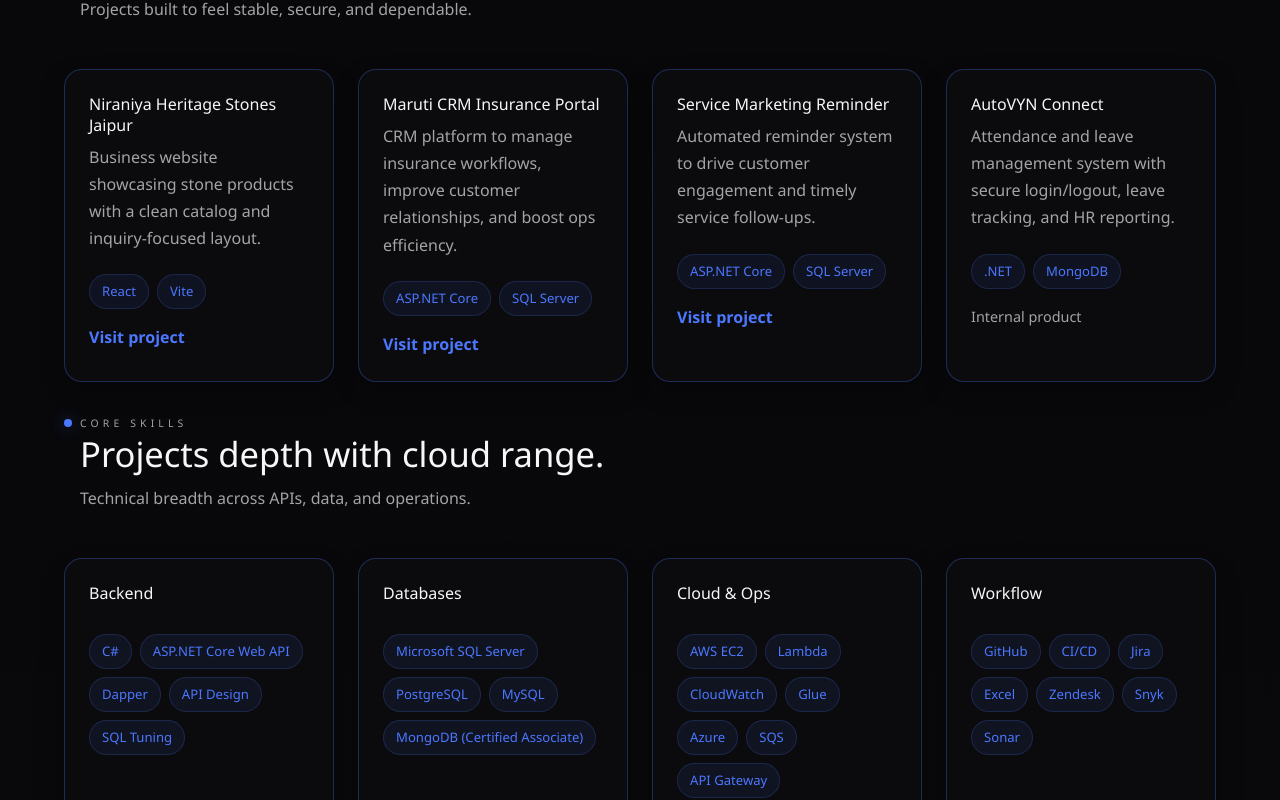
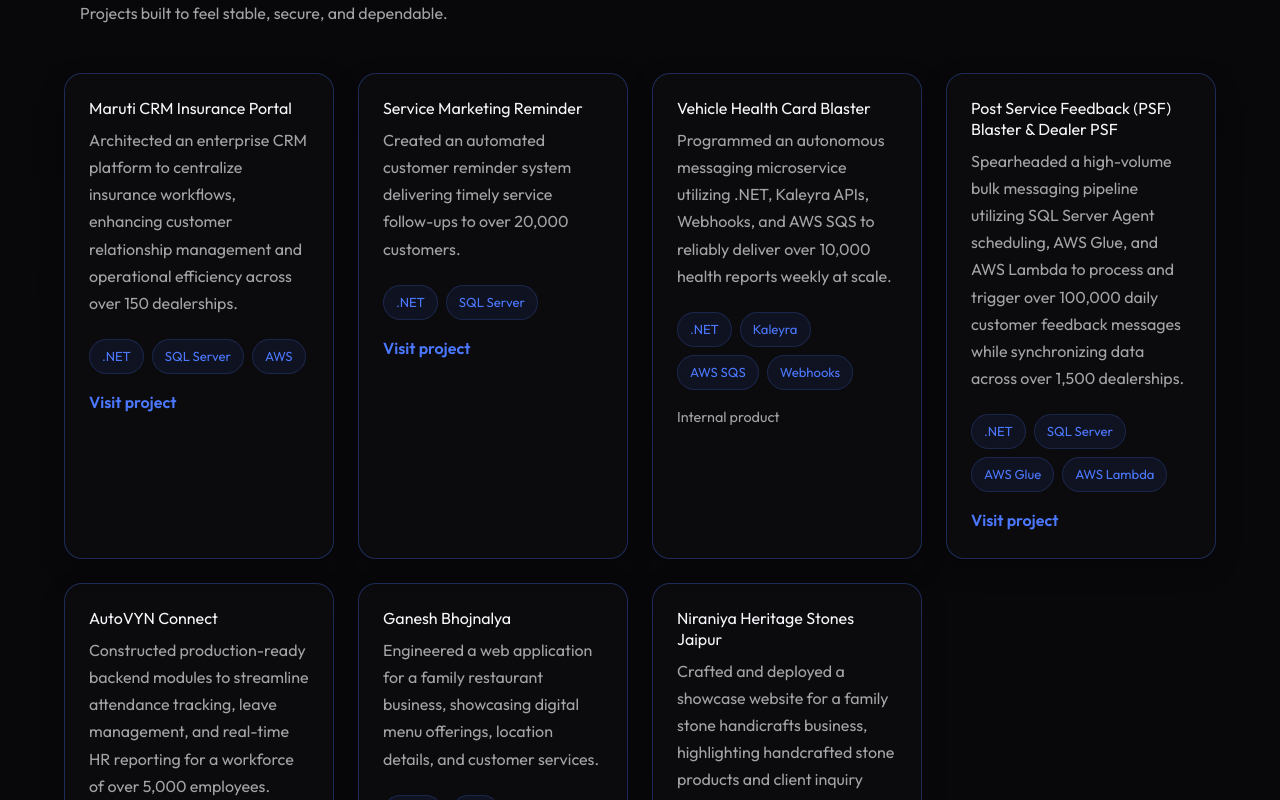
Before and after one commit to Harshxu/mainportfoliowebsite, a React (Vite) app: page / in a window 1280 px wide. Shown: the part 1140-1940 px from the top of the page. Built offline with nearby package versions, Linux system fonts and the light colour scheme.

Commit message:
Update portfolio projects, experience bullets, skills and achievements

```diff
--- a/src/App.jsx
+++ b/src/App.jsx
@@ -95,26 +95,26 @@
 
   const skills = [
     {
-      title: 'Backend',
-      items: ['C#', 'ASP.NET Core Web API', 'Dapper', 'API Design', 'SQL Tuning'],
+      title: 'Backend & Frameworks',
+      items: ['C#', '.NET Framework', 'ASP.NET Core Web API', 'RESTful APIs', 'Microservices', 'Webhooks', 'Dapper'],
     },
     {
       title: 'Databases',
       items: [
         'Microsoft SQL Server',
         'PostgreSQL',
+        'MongoDB (Certified Associate)',
+        'Redis',
         'MySQL',
-        'MongoDB (Certified Associate)',
       ],
     },
     {
-      title: 'Cloud & Ops',
+      title: 'AWS & Cloud Services',
       items: [
         'AWS EC2',
         'Lambda',
         'CloudWatch',
         'Glue',
-        'Azure',
         'SQS',
         'API Gateway',
         'Aurora & RDS',
@@ -122,74 +122,104 @@
       ],
     },
     {
-      title: 'Workflow',
-      items: ['GitHub', 'CI/CD', 'Jira', 'Excel', 'Zendesk', 'Snyk', 'Sonar'],
+      title: 'Tools & Practices',
+      items: [
+        'Visual Studio',
+        'SSMS',
+        'Postman',
+        'Jira',
+        'Git & GitHub',
+        'MongoDB Compass',
+        'CI/CD Pipelines',
+        'Deployment Automation',
+      ],
     },
   ]
 
   const projects = [
     {
-      name: 'Niraniya Heritage Stones Jaipur',
-      description:
-        'Business website showcasing stone products with a clean catalog and inquiry-focused layout.',
-      link: 'https://niraniyaheritagestonesjaipur.vercel.app/',
-      stack: ['React', 'Vite'],
-    },
-    {
       name: 'Maruti CRM Insurance Portal',
       description:
-        'CRM platform to manage insurance workflows, improve customer relationships, and boost ops efficiency.',
-      link: 'https://msibplcrm.co.in',
-      stack: ['ASP.NET Core', 'SQL Server'],
+        'Architected an enterprise CRM platform to centralize insurance workflows, enhancing customer relationship management and operational efficiency across over 150 dealerships.',
+      link: 'http://msibplcrm.co.in/',
+      stack: ['.NET', 'SQL Server', 'AWS'],
     },
     {
       name: 'Service Marketing Reminder',
       description:
-        'Automated reminder system to drive customer engagement and timely service follow-ups.',
-      link: 'https://dealercrm.co.in',
-      stack: ['ASP.NET Core', 'SQL Server'],
+        'Created an automated customer reminder system delivering timely service follow-ups to over 20,000 customers.',
+      link: 'http://dealercrm.co.in/',
+      stack: ['.NET', 'SQL Server'],
+    },
+    {
+      name: 'Vehicle Health Card Blaster',
+      description:
+        'Programmed an autonomous messaging microservice utilizing .NET, Kaleyra APIs, Webhooks, and AWS SQS to reliably deliver over 10,000 health reports weekly at scale.',
+      link: null,
+      stack: ['.NET', 'Kaleyra', 'AWS SQS', 'Webhooks'],
+    },
+    {
+      name: 'Post Service Feedback (PSF) Blaster & Dealer PSF',
+      description:
+        'Spearheaded a high-volume bulk messaging pipeline utilizing SQL Server Agent scheduling, AWS Glue, and AWS Lambda to process and trigger over 100,000 daily customer feedback messages while synchronizing data across over 1,500 dealerships.',
+      link: 'http://psfcrm.dealercrm.co.in/',
+      stack: ['.NET', 'SQL Server', 'AWS Glue', 'AWS Lambda'],
     },
     {
       name: 'AutoVYN Connect',
       description:
-        'Attendance and leave management system with secure login/logout, leave tracking, and HR reporting.',
+        'Constructed production-ready backend modules to streamline attendance tracking, leave management, and real-time HR reporting for a workforce of over 5,000 employees.',
       link: null,
-      stack: ['.NET', 'MongoDB'],
+      stack: ['.NET', 'MongoDB', 'SQL Server'],
+    },
+    {
+      name: 'Ganesh Bhojnalya',
+      description:
+        'Engineered a web application for a family restaurant business, showcasing digital menu offerings, location details, and customer services.',
+      link: 'https://ganeshbhojnalya.vercel.app/',
+      stack: ['React', 'Vite', 'Tailwind CSS'],
+    },
+    {
+      name: 'Niraniya Heritage Stones Jaipur',
+      description:
+        'Crafted and deployed a showcase website for a family stone handicrafts business, highlighting handcrafted stone products and client inquiry workflows.',
+      link: 'https://niraniyaheritagestonesjaipur.vercel.app/',
+      stack: ['React', 'Vite', 'Tailwind CSS'],
     },
   ]
 
   const experiences = [
     {
-      role: 'Software Developer Engineer',
-      company: 'Autovyn Consultancy Pvt. Ltd., Jaipur, India',
-      period: 'Sep 2023 - Present',
+      role: 'Software Development Engineer | Backend Developer',
+      company: 'Autovyn Consultancy Pvt. Ltd.',
+      period: '09/2023 - Present',
       bullets: [
-        'Developed and maintained production systems ensuring database efficiency and reliability across production environments.',
-        'Optimized complex SQL queries and improved API response times by 40%.',
-        'Worked across SQL and NoSQL databases including MS SQL Server, PostgreSQL, MySQL, and MongoDB.',
-        'Administered SQL Server and PostgreSQL using Dapper for data access while supporting schema changes and data migrations.',
-        'Led full project lifecycle from data sourcing to deployment, including branching, merging, and CI/CD pipelines.',
+        'Planned and optimized scalable enterprise backend architectures utilizing .NET and SQL/NoSQL databases (Microsoft SQL Server, PostgreSQL, MySQL, MongoDB), supporting over 50,000 daily transactions.',
+        'Orchestrated the migration to a microservices architecture, optimizing complex SQL queries to reduce API response times by up to 40%.',
+        'Systematized core workflows by configuring SQL Server Agent jobs and scheduled messaging systems, managing zero-downtime production deployments across 3 active environments.',
+        'Architected the Vehicle Health Card Blaster module utilizing .NET, Kaleyra APIs, Wrapper APIs, Webhooks, and AWS SQS for scalable messaging, processing over 500 requests per minute.',
+        'Conceptualized and deployed the Post Service Feedback (PSF) Blaster, creating a queue-based bulk messaging system that seamlessly processes over 100,000 daily requests.',
+        'Integrated Dealer Post Service Feedback (PSF) pipelines leveraging .NET, SQL Server, AWS Glue, and AWS Lambda for reliable data synchronization across over 1,500 dealerships.',
+        'Streamlined mission-critical database workflows, improving data integrity and system monitoring, reducing data discrepancies by 99%.',
       ],
     },
     {
-      role: 'Software Developer Engineer',
+      role: 'Software Development Engineer',
       company: 'Dunnfox Technologies',
-      period: 'January 2023 – September 2023',
+      period: '01/2023 - 09/2023',
       bullets: [
-        'Built and delivered high-performance web applications and services, expanding technical capabilities.',
-        'Designed robust database schemas and optimized data flows to support responsive system operations.',
-        'Collaborated in cross-functional teams to troubleshoot complex technical challenges and deliver quality products.',
+        'Built core backend services, ensuring seamless third-party API integrations and highly efficient database management, accelerating data retrieval times by 30%.',
+        'Deployed reliable, production-ready APIs supported by comprehensive unit testing (achieving over 90% test coverage) and detailed technical documentation.',
       ],
     },
   ]
 
   const achievements = [
-    'Reduced API response time by up to 40% through query and integration optimization.',
-    'Improved SQL performance and overall system stability via targeted tuning.',
-    'Delivered production-ready APIs with thorough testing and documentation.',
-    'Led end-to-end project deployments including branching, pipelines, and production release.',
-    'Streamlined and secured data flow between environments with reliable monitoring.',
-    'Applied AI-assisted workflows to speed up UI prototyping and backend validation.',
+    'Reduced API response time by 40% through strategic architectural shifts and rigorous SQL query optimizations.',
+    'Improved database performance and system stability via targeted indexing and tuning, reducing query latency by over 50%.',
+    'Successfully directed full backend deployment cycles, maintaining a 0% failure rate across seamless production releases.',
+    'Pioneered scalable queue-based messaging pipelines for high-volume data processing with reliable message delivery.',
+    'Enhanced system security and proactive monitoring by implementing maintainable logging mechanisms, maintaining 99.9% uptime for core backend services.',
   ]
 
   const typedText = typePhrases[phraseIndex]
--- a/src/index.css
+++ b/src/index.css
@@ -1,8 +1,8 @@
+@import url('https://fonts.googleapis.com/css2?family=Outfit:wght@300;400;500;600;700&family=Space+Grotesk:wght@400;500;600;700&display=swap');
+
 @tailwind base;
 @tailwind components;
 @tailwind utilities;
-
-@import url('https://fonts.googleapis.com/css2?family=Outfit:wght@300;400;500;600;700&family=Space+Grotesk:wght@400;500;600;700&display=swap');
 
 :root {
   --font-sans: 'Outfit', 'Segoe UI', system-ui, sans-serif;
```
